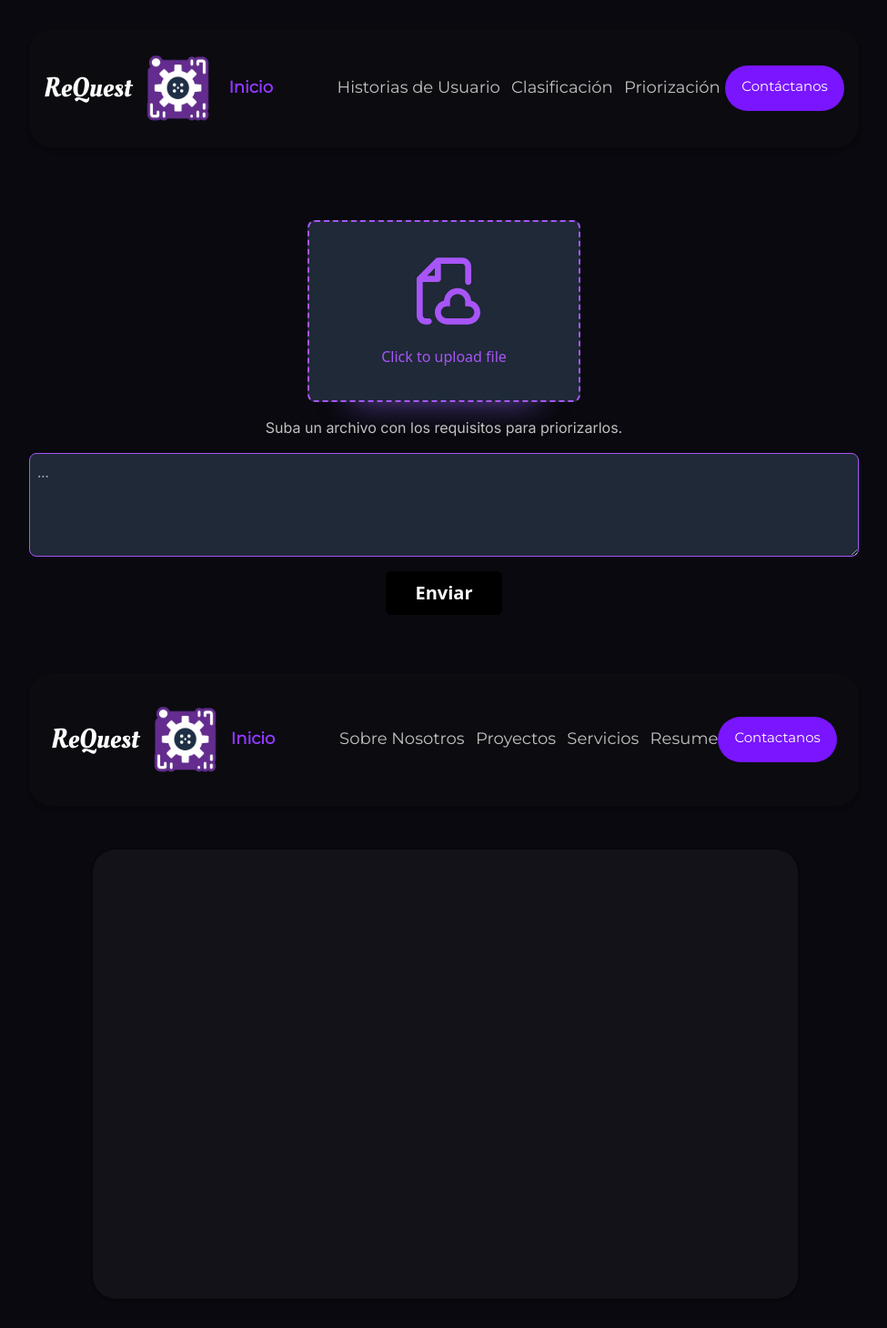
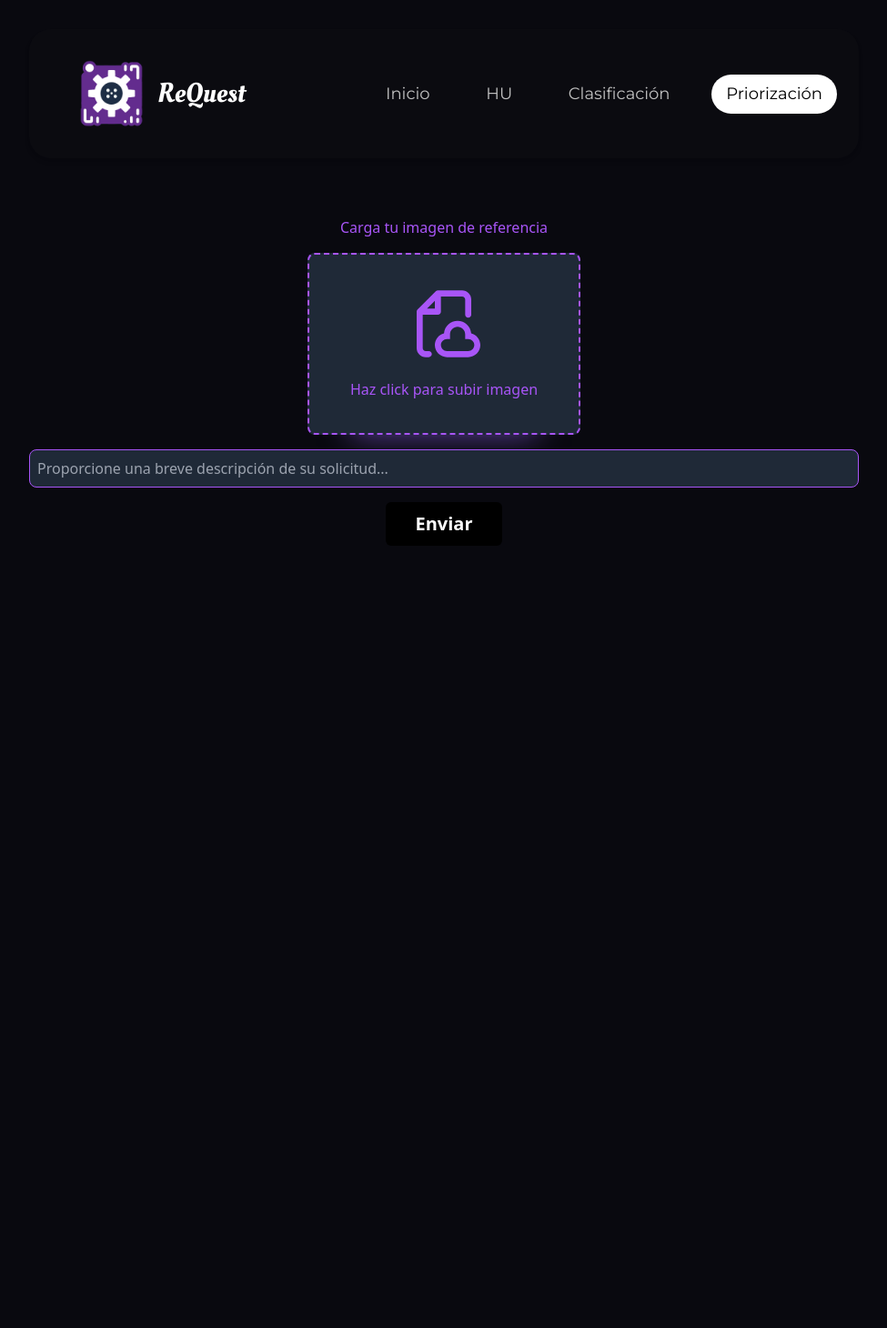
Before and after one commit to JuanSO121/ReQuest, a Flask app: template blueprints/front/templates/priorizacion.html in a window 1280 px wide. Shown: the whole page at 91% size, without its empty margins (152-1127 px from the left). After the commit the page ends 600 px from the top, so only its background shows below. Run offline with Flask 3, Linux system fonts and the light colour scheme; the template is opened without the code that fills it: values that come from a table or form of the project are taken from there, others are empty; some libraries are stand-ins or nearby versions.

Commit message:
Modificacion del front

```diff
--- a/blueprints/front/templates/priorizacion.html
+++ b/blueprints/front/templates/priorizacion.html
@@ -5,144 +5,180 @@
   <meta http-equiv="X-UA-Compatible" content="IE=Edge">
   <meta name="viewport" content="width=device-width, initial-scale=1">
   <title>ReQuest</title>
+  <!-- Preconnect para fuentes -->
   <link rel="preconnect" href="https://fonts.googleapis.com">
   <link rel="preconnect" href="https://fonts.gstatic.com" crossorigin>
+  <!-- Importación de fuentes -->
   <link href="https://fonts.googleapis.com/css2?family=Oleo+Script:wght@400&display=swap" rel="stylesheet">
   <link href="https://fonts.googleapis.com/css2?family=Montserrat:wght@&display=swap" rel="stylesheet">
   <link href="https://fonts.googleapis.com/css2?family=Inter:wght@400&display=swap" rel="stylesheet">
+  <link href="https://cdn.jsdelivr.net/npm/boxicons@2.1.0/css/boxicons.min.css" rel="stylesheet">
+
+  <!-- Tailwind CSS -->
   <script src="https://cdn.tailwindcss.com"></script>
+
   <style>
     .box-sizing-border { box-sizing: border-box; }
   </style>
+
 </head>
 <body class="bg-[#09090F] text-[#FFFFFF]">
   <!-- Contenedor principal -->
   <div class="flex flex-col items-center p-4 box-sizing-border w-full">
 
   <!-- Encabezado -->
-    <div class="flex flex-col items-center w-full box-sizing-border p-4">
-      <div class="shadow-md rounded-3xl bg-[rgba(11,11,17,0.914)] mb-12 flex flex-row justify-between p-4 md:p6 lg:w-3/4 w-full">
+  <div class="flex flex-col items-center w-full p-4">
+    <div class="shadow-md rounded-3xl bg-[rgba(11,11,17,0.914)] mb-12 flex flex-row justify-between p-4 md:p-6 lg:w-3/4 w-full">
 
     <!-- Logo y título -->
     <div class="flex flex-row items-center">
-          <div class="inline-block font-['Oleo_Script'] text-2xl md:text-3xl text-white">
-            ReQuest
-          </div>
-          <div class="rounded-[10px] bg-[url('static/uploads/logo.png')] bg-[50%_50%] bg-cover bg-no-repeat w-[101px] h-[94px]"></div>
+      <div class="rounded-[10px] bg-[url('{{ url_for('static', filename='uploads/logo.png') }}')] bg-[50%_50%] bg-cover bg-no-repeat w-[101px] h-[94px] ml-4"></div>
+      <div class="inline-block font-['Oleo_Script'] text-2xl md:text-3xl text-white">ReQuest</div>
     </div>
 
+
       <!-- Menú de navegación -->
-        <div class="m-[35px_0_36px_0] flex flex-row justify-between w-[540.4px] h-[fit-content] box-sizing-border">
-          <a href="home" class="m-[0_11px_0_0] w-[96px] break-words font-['Montserrat'] font-semibold text-[18px] text-[#9238FF] bg-transparent border-none cursor-pointer focus:outline-none">
+      <div class="flex flex-row justify-between items-center w-full max-w-lg">
+        <a href="/" class="break-words font-['Montserrat'] font-medium text-[18px] text-[#C1C1C1] bg-transparent border-none cursor-pointer focus:outline-none px-4 py-2 rounded hover:bg-purple-600 hover:text-white {{ 'home' in request.path and 'bg-white text-black rounded-full' or '' }}">
           Inicio
         </a>
-          <button class="break-words font-['Montserrat'] font-medium text-[18px] text-[#C1C1C1] bg-transparent border-none cursor-pointer focus:outline-none">
-            Historias de Usuario
-          </button>
-          <button class="break-words font-['Montserrat'] font-medium text-[18px] text-[#C1C1C1] bg-transparent border-none cursor-pointer focus:outline-none">
+
+        <a href="HU_imagen" class="break-words font-['Montserrat'] font-medium text-[18px] text-[#C1C1C1] bg-transparent border-none cursor-pointer focus:outline-none px-4 py-2 rounded hover:bg-purple-600 hover:text-white {{ 'HU_imagen' in request.path and 'bg-white text-black rounded-full' or '' }}">
+          HU
+        </a>
+        <a href="clasificacion" class="break-words font-['Montserrat'] font-medium text-[18px] text-[#C1C1C1] bg-transparent border-none cursor-pointer focus:outline-none px-4 py-2 rounded hover:bg-purple-600 hover:text-white {{ 'clasificacion' in request.path and 'bg-white text-black rounded-full' or '' }}">
           Clasificación
-          </button>
-          <button class="break-words font-['Montserrat'] font-medium text-[18px] text-[#C1C1C1] bg-transparent border-none cursor-pointer focus:outline-none">
+        </a>
+        <a href="priorizacion" class="break-words font-['Montserrat'] font-medium text-[18px] text-[#C1C1C1] bg-transparent border-none cursor-pointer focus:outline-none px-4 py-2 rounded hover:bg-purple-600 hover:text-white {{ 'priorizacion' in request.path and 'bg-white text-black rounded-full' or '' }}">
           Priorización
-          </button>
+        </a>
       </div>
-
-        <!-- Botón de contacto -->
-        <button class="rounded-[35px] border-[1px_solid_#7A15FF] bg-[#7A15FF] m-[23.5px_0_24.5px_0] flex p-[12.5px_18.1px_12.5px_18px] box-sizing-border">
-          <span class="break-words font-['Montserrat'] font-medium text-[15px] text-[#FFFFFF]">
-            Contáctanos
-          </span>
-        </button>
     </div>
   </div>
 
+
+    <span class="font-normal text-purple-500">Carga tu imagen de referencia</span>
+
     <!-- Contenido principal -->
     <div class="flex flex-col items-center w-full box-sizing-border p-4">
+      <!-- Modal de mensajes -->
+      <div id="messageModal" class="fixed inset-0 flex items-center justify-center bg-black bg-opacity-50 hidden">
+        <div class="bg-white p-6 rounded-lg shadow-lg max-w-sm w-full">
+          <div class="flex items-center gap-4">
+            <span class="icon bg-blue-500 text-white rounded-full p-2">
+              <svg fill="currentColor" viewBox="0 0 20 20" xmlns="http://www.w3.org/2000/svg">
+                <path clip-rule="evenodd" d="M18 3a1 1 0 00-1.447-.894L8.763 6H5a3 3 0 000 6h.28l1.771 5.316A1 1 0 008 18h1a1 1 0 001-1v-4.382l6.553 3.276A1 1 0 0018 15V3z" fill-rule="evenodd"></path>
+              </svg>
+            </span>
+            <p class="alert font-semibold text-gray-700">Nuevo mensaje</p>
+          </div>
+          <p id="messageContent" class="message mt-4 text-gray-700"></p>
+          <div class="actions mt-6 flex justify-end">
+            <button id="closeModal" class="bg-blue-600 text-white rounded-md py-2 px-4 font-semibold hover:bg-blue-700 transition duration-150 ease-in-out">Cerrar</button>
+          </div>
+        </div>
+      </div>
 
-      <!-- Sección de subida de archivo -->
-      <label for="fileUpload" class="cursor-pointer flex flex-col items-center justify-center h-[200px] w-[300px] gap-5 p-6 border-2 border-dashed border-purple-500 bg-gray-800 rounded-lg shadow-[0px_48px_35px_-48px_rgba(128,90,213,0.7)]">
+      <form method="POST" enctype="multipart/form-data" onsubmit="return confirmSubmission(event);" class="flex flex-col items-center justify-center w-full">
+        {{ form.hidden_tag() }}
+        <!-- Sección de subida de imagen -->
+        <label for="file" class="cursor-pointer flex flex-col items-center justify-center h-[200px] w-[300px] gap-5 p-6 border-2 border-dashed border-purple-500 bg-gray-800 rounded-lg shadow-[0px_48px_35px_-48px_rgba(128,90,213,0.7)]">
           <div class="flex items-center justify-center">
             <svg class="h-[80px] fill-purple-500" viewBox="0 0 24 24" xmlns="http://www.w3.org/2000/svg"><g id="SVGRepo_bgCarrier" stroke-width="0"></g><g id="SVGRepo_tracerCarrier" stroke-linecap="round" stroke-linejoin="round"></g><g id="SVGRepo_iconCarrier"> <path fill-rule="evenodd" clip-rule="evenodd" d="M10 1C9.73478 1 9.48043 1.10536 9.29289 1.29289L3.29289 7.29289C3.10536 7.48043 3 7.73478 3 8V20C3 21.6569 4.34315 23 6 23H7C7.55228 23 8 22.5523 8 22C8 21.4477 7.55228 21 7 21H6C5.44772 21 5 20.5523 5 20V9H10C10.5523 9 11 8.55228 11 8V3H18C18.5523 3 19 3.44772 19 4V9C19 9.55228 19.4477 10 20 10C20.5523 10 21 9.55228 21 9V4C21 2.34315 19.6569 1 18 1H10ZM9 7H6.41421L9 4.41421V7ZM14 15.5C14 14.1193 15.1193 13 16.5 13C17.8807 13 19 14.1193 19 15.5V16V17H20C21.1046 17 22 17.8954 22 19C22 20.1046 21.1046 21 20 21H13C11.8954 21 11 20.1046 11 19C11 17.8954 11.8954 17 13 17H14V16V15.5ZM16.5 11C14.142 11 12.2076 12.8136 12.0156 15.122C10.2825 15.5606 9 17.1305 9 19C9 21.2091 10.7909 23 13 23H20C22.2091 23 24 21.2091 24 19C24 17.1305 22.7175 15.5606 20.9844 15.122C20.7924 12.8136 18.858 11 16.5 11Z" fill=""></path> </g></svg>
           </div>
           <div class="flex items-center justify-center">
-          <span class="font-normal text-purple-500">Click to upload file</span>
+            <span class="font-normal text-purple-500">Haz click para subir imagen</span>
           </div>
-        <input id="fileUpload" type="file" class="hidden" onchange="showFileName(event)">
+          {{ form.file(class="hidden") }}
         </label>
-
-      <!-- Mostrar nombre del archivo -->
-      <div id="fileName" class="mt-4 text-center font-['Inter'] text-[16px] text-[#C1C1C1] hidden"></div>
-
-      <!-- Texto de ayuda -->
-      <p class="mt-4 text-center font-['Inter'] text-[16px] text-[#C1C1C1]">
-        Suba un archivo con los requisitos para priorizarlos.
-      </p>
-
+        <!-- Vista previa de la imagen -->
+        <div id="imagePreview" class="mt-4 hidden">
+          <img id="uploadedImage" src="#" alt="Vista previa de la imagen" class="max-w-full h-auto rounded-lg">
+        </div>
         <!-- Sección de descripción -->
-            <textarea id="description" rows="4" class="mt-4 p-2 w-full md:w-3/4 bg-gray-800 text-white border border-purple-500 rounded-lg" placeholder="..."></textarea>
+        {{ form.description(class="mt-4 p-2 w-full md:w-3/4 bg-gray-800 text-white border border-purple-500 rounded-lg", placeholder="Proporcione una breve descripción de su solicitud...") }}
+        <!-- Botón de envío -->
+        {{ form.submit(class="overflow-hidden relative w-32 p-2 h-12 bg-black text-white border-none rounded-md text-xl font-bold cursor-pointer relative z-10 group mt-4 hover:bg-purple-600 transform hover:scale-105 transition-transform duration-300") }}
 
 
-      <!-- Botón de envío -->
-      <button class="overflow-hidden relative w-32 p-2 h-12 bg-black text-white border-none rounded-md text-xl font-bold cursor-pointer relative z-10 group mt-4">
-        Enviar
-        <span class="absolute w-36 h-32 -top-8 -left-2 bg-sky-200 rotate-12 transform scale-x-0 group-hover:scale-x-100 transition-transform group-hover:duration-500 duration-1000 origin-right"></span>
-        <span class="absolute w-36 h-32 -top-8 -left-2 bg-sky-400 rotate-12 transform scale-x-0 group-hover:scale-x-100 transition-transform group-hover:duration-700 duration-700 origin-right"></span>
-        <span class="absolute w-36 h-32 -top-8 -left-2 bg-sky-600 rotate-12 transform scale-x-0 group-hover:scale-x-100 transition-transform group-hover:duration-1000 duration-500 origin-right"></span>
-        <span class="group-hover:opacity-100 group-hover:duration-1000 duration-100 opacity-0 absolute top-2.5 left-6 z-10">Priorizar</span>
+      </form>
+
+    <!-- Sección para mostrar los requisitos priorizados -->
+    {% if priorizacion %}
+    <div class="mt-8 p-4 bg-gray-800 text-white border border-purple-500 rounded-lg">
+        <h2 class="text-xl font-semibold mb-2">Historias de Usuario Generadas:</h2>
+        <ul class="list-disc list-inside">
+            {% for requisito in priorizacion %}
+            <li class="mb-2">
+                <div class="cursor-pointer hover:bg-gray-700 p-2 rounded-lg transition duration-300 ease-in-out">
+                    {{ requisito }}
+                </div>
+            </li>
+            {% endfor %}
+          </ul>
+          <div class="flex justify-center space-x-4">
+            <button class="cursor-pointer transition-all bg-gray-700 text-white px-6 py-2 rounded-lg border-purple-400 border-b-[4px] hover:brightness-110 hover:-translate-y-[1px] hover:border-b-[6px] active:border-b-[2px] active:brightness-90 active:translate-y-[2px] hover:shadow-xl hover:shadow-purple-300 shadow-purple-300 active:shadow-none">
+              <a href="{{ url_for('home.download_document', format='word') }}" title="Descargar en formato Word">
+                <p>word</p>
+              </a>
             </button>
-    </div>
-  </div>
-
-  <!-- Script para mostrar nombre del archivo cargado -->
-  <script>
-    function showFileName(event) {
-      const fileNameDiv = document.getElementById('fileName');
-      fileNameDiv.textContent = event.target.files[0].name;
-      fileNameDiv.classList.remove('hidden');
-    }
-  </script>
-</body>
-  <div class="flex flex-col items-center p-4 box-sizing-border w-full">
-    <div class="flex flex-col items-center w-full box-sizing-border p-4">
-      <div class="shadow-md rounded-3xl bg-[rgba(11,11,17,0.914)] mb-12 flex flex-row justify-between p-4 md:p-6 lg:w-3/4 w-full">
-        <div class="flex flex-row items-center">
-          <div class="inline-block font-['Oleo_Script'] text-2xl md:text-3xl text-white">
-            ReQuest
-                </div>
-                <div class="rounded-[10px] bg-[url('static/uploads/logo.png')] bg-[50%_50%] bg-cover bg-no-repeat w-[101px] h-[94px]">
-                </div>
-              </div>
-              <div class="m-[35px_0_36px_0] flex flex-row justify-between w-[540.4px] h-[fit-content] box-sizing-border">
-                <a href="home" class="m-[0_11px_0_0] w-[96px] break-words font-['Montserrat'] font-semibold text-[18px] text-[#9238FF] bg-transparent border-none cursor-pointer focus:outline-none">
-                  Inicio
+            <button class="cursor-pointer transition-all bg-gray-700 text-white px-6 py-2 rounded-lg border-purple-400 border-b-[4px] hover:brightness-110 hover:-translate-y-[1px] hover:border-b-[6px] active:border-b-[2px] active:brightness-90 active:translate-y-[2px] hover:shadow-xl hover:shadow-purple-300 shadow-purple-300 active:shadow-none">
+              <a href="{{ url_for('home.download_document', format='pdf') }}" title="Descargar en formato PDF">
+                <p>pdf</p>
               </a>
-                <button class="break-words font-['Montserrat'] font-medium text-[18px] text-[#C1C1C1] bg-transparent border-none cursor-pointer focus:outline-none">
-                  Sobre Nosotros
             </button>
-                <button class="break-words font-['Montserrat'] font-medium text-[18px] text-[#C1C1C1] bg-transparent border-none cursor-pointer focus:outline-none">
-                  Proyectos
-                </button>
-                <button class="break-words font-['Montserrat'] font-medium text-[18px] text-[#C1C1C1] bg-transparent border-none cursor-pointer focus:outline-none">
-                  Servicios
-                </button>
-                <button class="break-words font-['Montserrat'] font-medium text-[18px] text-[#C1C1C1] bg-transparent border-none cursor-pointer focus:outline-none">
-                  Resume
+            <button class="cursor-pointer transition-all bg-gray-700 text-white px-6 py-2 rounded-lg border-purple-400 border-b-[4px] hover:brightness-110 hover:-translate-y-[1px] hover:border-b-[6px] active:border-b-[2px] active:brightness-90 active:translate-y-[2px] hover:shadow-xl hover:shadow-purple-300 shadow-purple-300 active:shadow-none">
+              <a href="{{ url_for('home.download_document', format='txt') }}" title="Descargar en formato TXT">
+                <p>txt</p>
+              </a>
             </button>
           </div>
 
-              <button class="rounded-[35px] border-[1px_solid_#7A15FF] bg-[#7A15FF] m-[23.5px_0_24.5px_0] flex p-[12.5px_18.1px_12.5px_18px] box-sizing-border">
-                <span class="break-words font-['Montserrat'] font-medium text-[15px] text-[#FFFFFF]">
-                Contactanos
-                </span>
-              </button>
+
+
+      {% endif %}
   </div>
 
-            <div class="shadow-[0px_1px_3px_0px_rgba(0,0,5,0.5),0px_1px_2px_0px_rgba(0,0,5,0.3)] rounded-[25px] bg-[#121218] m-[0_0_0_3px] w-[775px] h-[494px]">
-            </div>
-          </div>
+  <script>
+    document.getElementById('file').onchange = function(event) {
+      const reader = new FileReader();
+      reader.onload = function() {
+        const imagePreview = document.getElementById('imagePreview');
+        const uploadedImage = document.getElementById('uploadedImage');
+        uploadedImage.src = reader.result;
+        imagePreview.classList.remove('hidden');
+      }
+      reader.readAsDataURL(event.target.files[0]);
+    }
 
-        </div>
-      </div>
-    </div>
+    document.getElementById('closeModal').onclick = function() {
+      const modal = document.getElementById('messageModal');
+      modal.classList.add('hidden');
+    }
+
+
+    function confirmSubmission(event) {
+      // Lógica para mostrar la ventana emergente de confirmación
+      const confirmationModal = document.getElementById('confirmationModal');
+      confirmationModal.classList.remove('hidden');
+      // Evitar que el formulario se envíe automáticamente
+      event.preventDefault();
+      return false;
+    }
+
+    // Asignar el evento clic al botón de confirmar
+    document.getElementById('confirmButton').onclick = function() {
+      // Enviar el formulario si se confirma
+      document.querySelector('form').submit();
+    }
+
+    // Asignar el evento clic al botón de cancelar
+    document.getElementById('cancelButton').onclick = function() {
+      // Ocultar la ventana emergente de confirmación si se cancela
+      const confirmationModal = document.getElementById('confirmationModal');
+      confirmationModal.classList.add('hidden');
+    }
+  </script>
+
 </body>
 </html>
```
Also changed, not shown: blueprints/front/templates/HU_imagen.html (+26 -14 lines), blueprints/front/templates/home.html (+15 -22 lines). Lines whose indentation alone changed are shown as unchanged.
